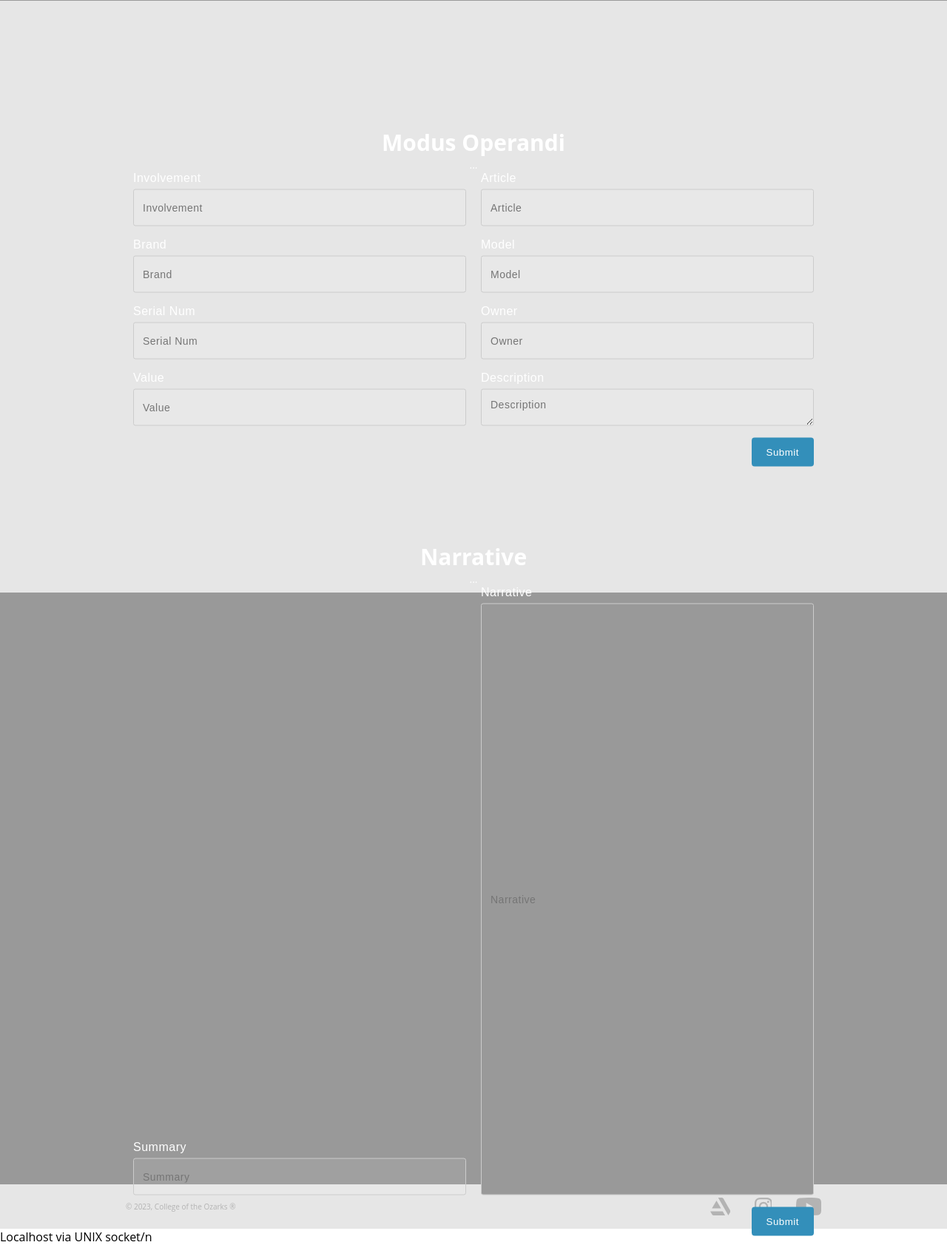
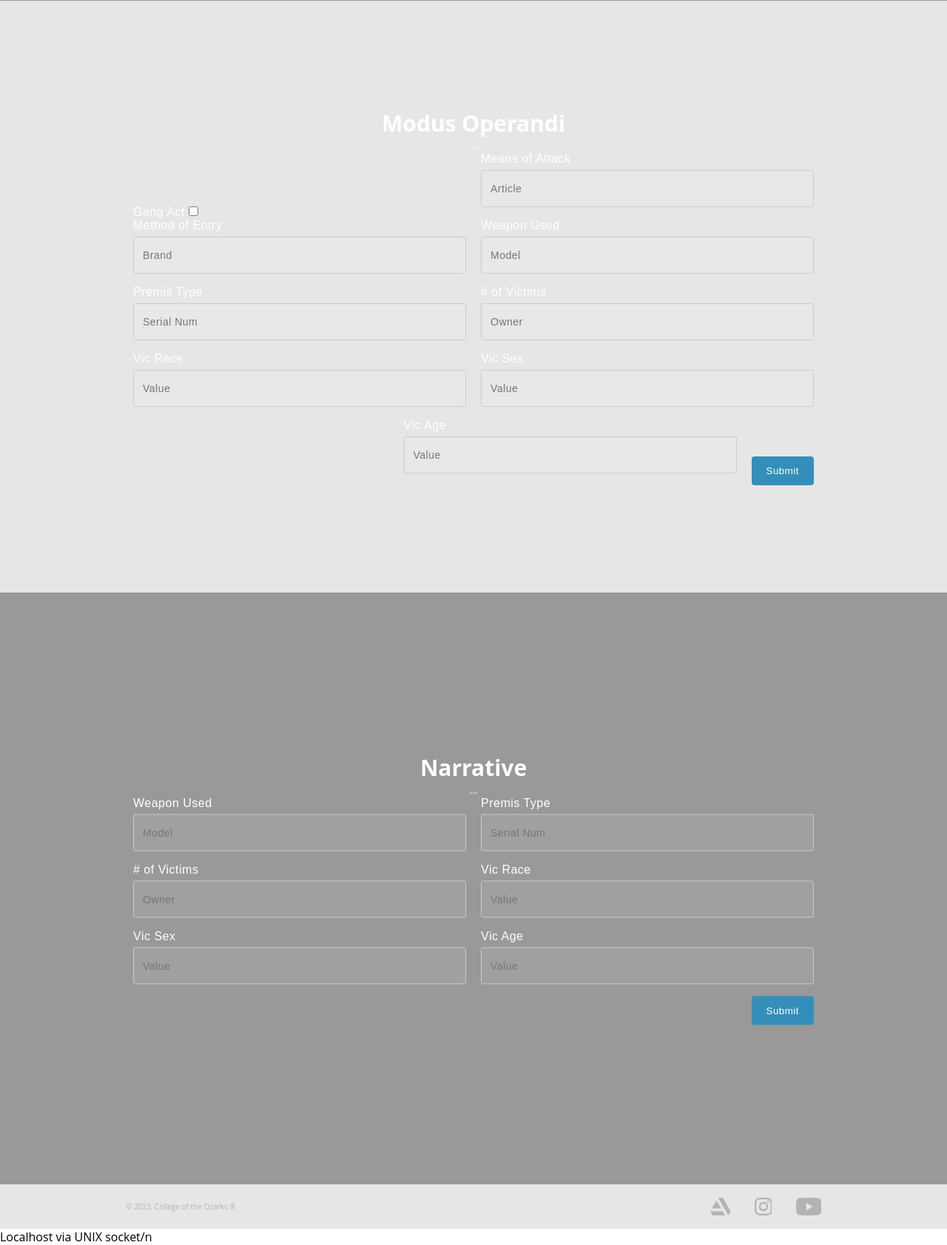
Before and after one commit to blaisegoze/reportedu.github.io, a PHP site: page / in a window 1280 px wide. Shown: the part 3999-5682 px from the top of the page at 74% size. Run offline with PHP 8.4, Linux system fonts and the light colour scheme.

Commit message:
Narrative update

```diff
--- a/index.php
+++ b/index.php
@@ -315,36 +315,40 @@
 
           <form action="action_page.php" method="post">
             <div class="form_block">
-              <label for="message">Involvement</label>
-              <input type="text" id="involvement_prop" name="involvement_prop" placeholder="Involvement" required>
+              <label for="message">Gang Act</label>
+              <input type="checkbox" id="vehicle3" name="vehicle3" value="Boat">
             </div>
             <div class="form_block">
-              <label for="message">Article</label>
+              <label for="message">Means of Attack</label>
               <input type="text" id="article" name="article" placeholder="Article" required>
             </div>
             <div class="form_block">
-              <label for="message">Brand</label>
+              <label for="message">Method of Entry</label>
               <input type="text" id="brand" name="brand" placeholder="Brand" required>
             </div>
             <div class="form_block">
-              <label for="message">Model</label>
+              <label for="message">Weapon Used</label>
               <input type="text" id="model_prop" name="model_prop" placeholder="Model" required>
             </div>
             <div class="form_block">
-              <label for="message">Serial Num</label>
+              <label for="message">Premis Type</label>
               <input type="text" id="serial_num" name="serial_num" placeholder="Serial Num" required>
             </div>
             <div class="form_block">
-              <label for="message">Owner</label>
+              <label for="message"># of Victims</label>
               <input type="text" id="owner" name="owner" placeholder="Owner" required>
             </div>
             <div class="form_block">
-              <label for="message">Value</label>
+              <label for="message">Vic Race</label>
               <input type="text" id="value" name="value" placeholder="Value" required>
             </div>
             <div class="form_block">
-              <label for="message">Description</label>
-              <textarea type="text" id="description" name="description" placeholder="Description" required></textarea>
+              <label for="message">Vic Sex</label>
+              <input type="text" id="value" name="value" placeholder="Value" required>
+            </div>
+            <div class="form_block">
+              <label for="message">Vic Age</label>
+              <input type="text" id="value" name="value" placeholder="Value" required>
             </div>
 
             <button class="btn_submit" type="submit" value="Submit">Submit</button>
@@ -362,16 +366,33 @@
 
       <form action="action_page.php" method="post">
             <div class="form_block">
-          <label for="message">Summary</label>
-          <input type="text" id="summary" name="summary" placeholder="Summary" required>
+              <label for="message">Weapon Used</label>
+              <input type="text" id="model_prop" name="model_prop" placeholder="Model" required>
             </div>
             <div class="form_block">
-          <label for="message">Narrative</label>
-          <input type="text" id="narrative" name="narrative" placeholder="Narrative" required>
+              <label for="message">Premis Type</label>
+              <input type="text" id="serial_num" name="serial_num" placeholder="Serial Num" required>
+            </div>
+            <div class="form_block">
+              <label for="message"># of Victims</label>
+              <input type="text" id="owner" name="owner" placeholder="Owner" required>
+            </div>
+            <div class="form_block">
+              <label for="message">Vic Race</label>
+              <input type="text" id="value" name="value" placeholder="Value" required>
+            </div>
+            <div class="form_block">
+              <label for="message">Vic Sex</label>
+              <input type="text" id="value" name="value" placeholder="Value" required>
+            </div>
+            <div class="form_block">
+              <label for="message">Vic Age</label>
+              <input type="text" id="value" name="value" placeholder="Value" required>
             </div>
 
             <button class="btn_submit" type="submit" value="Submit">Submit</button>
           </form>
+
     </div>
   </div>
 
```
Lines whose indentation alone changed are shown as unchanged.
